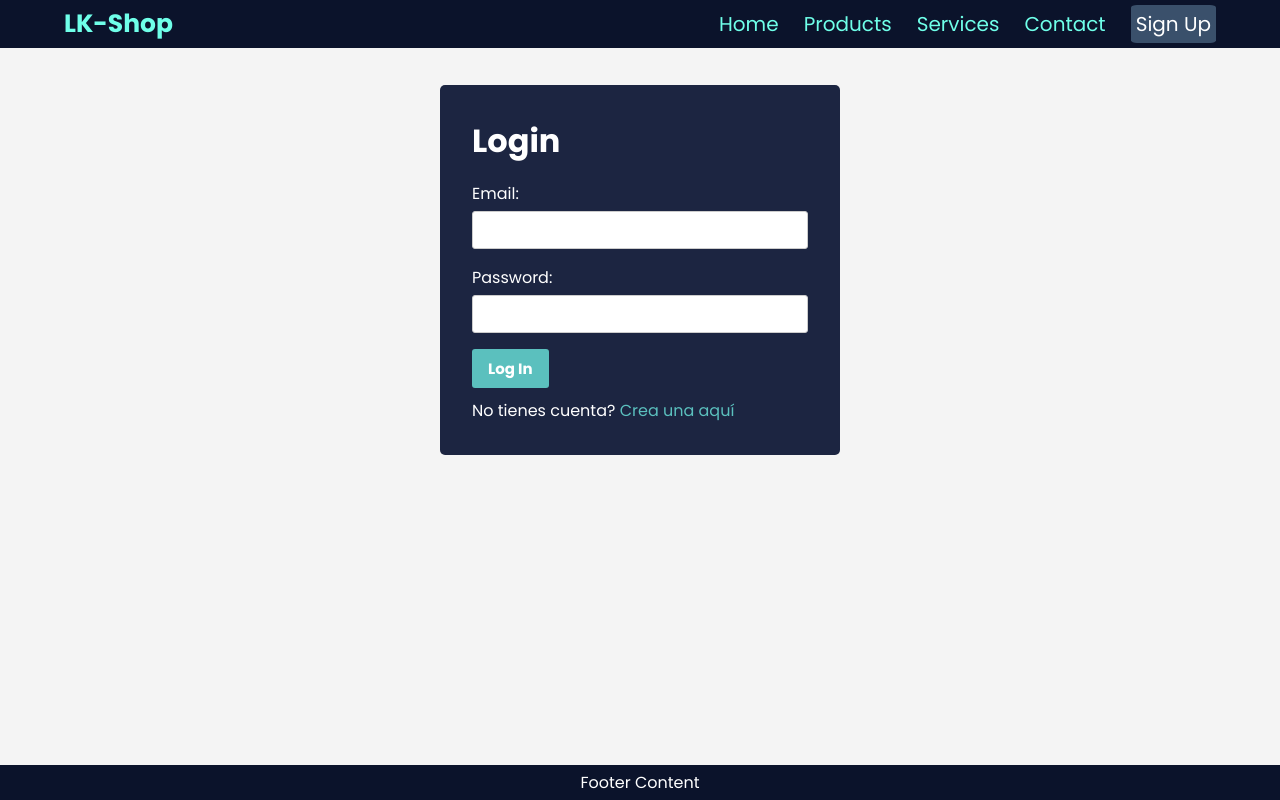
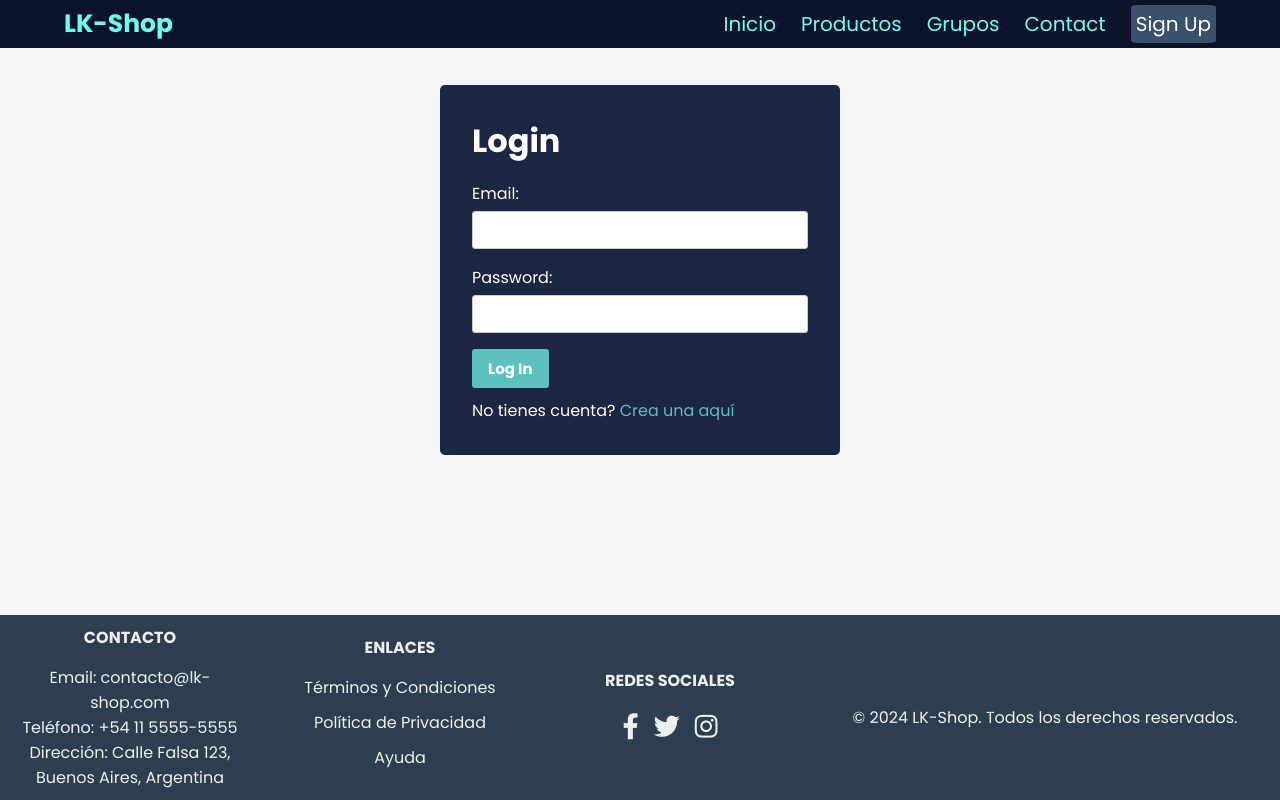
Before and after one commit to LuKarbo/Lk-Shop-React, a React (Vite) app: page /login in a window 1280 px wide. Built offline with nearby package versions, Linux system fonts and the light colour scheme.

Commit message:
feat: agregado de contenido en el footer

```diff
--- a/src/App.jsx
+++ b/src/App.jsx
@@ -1,10 +1,10 @@
 import { BrowserRouter, Route, Routes } from 'react-router-dom';
-import Main from "./components/Main/Main";
+import Main from "./Pages/Main/Main";
 import Footer from "./components/Footer/Footer";
 import Navbar from "./components/Navbar/Navbar";
 import Login from "./components/Login/Login";
 import Register from "./components/Register/Register";
-import Account from './components/Account/Account';
+import Account from './Pages/Account/Account';
 import { AuthProvider } from './BackEnd/Auth/AuthContext';
 import './App.css';
 
@@ -17,8 +17,9 @@ const App = () => {
           <div className="content">
             <Routes>
               <Route path="/" element={<Main />} />
+              <Route path="*" element={<Main />} />
               <Route path="/products" element={<div>Products Page</div>} />
-              <Route path="/services" element={<div>Services Page</div>} />
+              <Route path="/groups" element={<div>Grupos Page</div>} />
               <Route path="/contact" element={<div>Contact Page</div>} />
               <Route path="/login" element={<Login />} />
               <Route path="/register" element={<Register />} />
--- a/src/components/Footer/Footer.css
+++ b/src/components/Footer/Footer.css
@@ -1,6 +1,63 @@
 .footer {
-    background-color: #0B132B;
-    color: white;
-    padding: 5px;
+    background-color: #2c3e50;
+    color: #ecf0f1;
+    padding: 10px 10px;
+    display: flex;
+    flex-wrap: nowrap;
+    justify-content: space-around;
+    align-items: center;
+    text-align: center;
+    gap: 30px;
+}
+
+.footer-section {
+    max-width: 450px;
+    flex: 1;
+    min-width: 200px;
+}
+
+.footer-section h4 {
+    margin-bottom: 15px;
+    text-transform: uppercase;
+    font-weight: bold;
+}
+
+.footer-section ul {
+    list-style: none;
+    padding: 0;
+}
+
+.footer-section ul li {
+    margin: 10px 0;
+}
+
+.footer-section a {
+    color: #ecf0f1;
+    text-decoration: none;
+}
+
+.footer-section a:hover {
+    text-decoration: underline;
+}
+
+.social-icons {
+    display: flex;
+    justify-content: center;
+    gap: 15px;
+}
+
+.social-icons a {
+    font-size: 26px;
+    color: #ecf0f1;
+    transition: color 0.3s;
+}
+
+.social-icons a:hover {
+    color: #3498db;
+}
+
+.copyright {
+    flex-basis: 100%;
+    margin-top: 20px;
     text-align: center;
 }
--- a/src/components/Footer/Footer.jsx
+++ b/src/components/Footer/Footer.jsx
@@ -1,11 +1,46 @@
 import './Footer.css';
 
-function Footer(){
+function Footer() {
+    const currentYear = new Date().getFullYear();
+
     return (
-        <div className="footer">
-            <p>Footer Content</p>
-        </div>
+        <footer className="footer">
+            <div className="footer-section">
+                <h4>Contacto</h4>
+                <p>Email: contacto@lk-shop.com</p>
+                <p>Teléfono: +54 11 5555-5555</p>
+                <p>Dirección: Calle Falsa 123, Buenos Aires, Argentina</p>
+            </div>
+
+            <div className="footer-section">
+                <h4>Enlaces</h4>
+                <ul>
+                    <li><a href="/terms">Términos y Condiciones</a></li>
+                    <li><a href="/privacy">Política de Privacidad</a></li>
+                    <li><a href="/help">Ayuda</a></li>
+                </ul>
+            </div>
+
+            <div className="footer-section">
+                <h4>Redes Sociales</h4>
+                <div className="social-icons">
+                    <a href="https://www.facebook.com" target="_blank" rel="noopener noreferrer">
+                        <i className="fab fa-facebook-f"></i>
+                    </a>
+                    <a href="https://www.twitter.com" target="_blank" rel="noopener noreferrer">
+                        <i className="fab fa-twitter"></i>
+                    </a>
+                    <a href="https://www.instagram.com" target="_blank" rel="noopener noreferrer">
+                        <i className="fab fa-instagram"></i>
+                    </a>
+                </div>
+            </div>
+
+            <div className="footer-section copyright">
+                <p>&copy; {currentYear} LK-Shop. Todos los derechos reservados.</p>
+            </div>
+        </footer>
     );
-};
+}
 
 export default Footer;
--- a/src/components/Navbar/Navbar.jsx
+++ b/src/components/Navbar/Navbar.jsx
@@ -15,9 +15,9 @@ const Navbar = () => {
         <div className="headerNavbar">
             <Link to="/" className="logo">LK-Shop</Link>
             <nav className="navbar">
-                <Link to="/" className="BTN-Pages">Home</Link>
-                <Link to="/products" className="BTN-Pages">Products</Link>
-                <Link to="/services" className="BTN-Pages">Services</Link>
+                <Link to="/" className="BTN-Pages">Inicio</Link>
+                <Link to="/products" className="BTN-Pages">Productos</Link>
+                <Link to="/groups" className="BTN-Pages">Grupos</Link>
                 <Link to="/contact" className="BTN-Pages">Contact</Link>
                 {isLoggedIn ? (
                     <>
```
Also changed, not shown: src/Pages/Account/Account.css (renamed from src/components/Account/Account.css), src/Pages/Account/Account.jsx (renamed from src/components/Account/Account.jsx), src/Pages/Main/Main.css (renamed from src/components/Main/Main.css), src/Pages/Main/Main.jsx (renamed from src/components/Main/Main.jsx).
